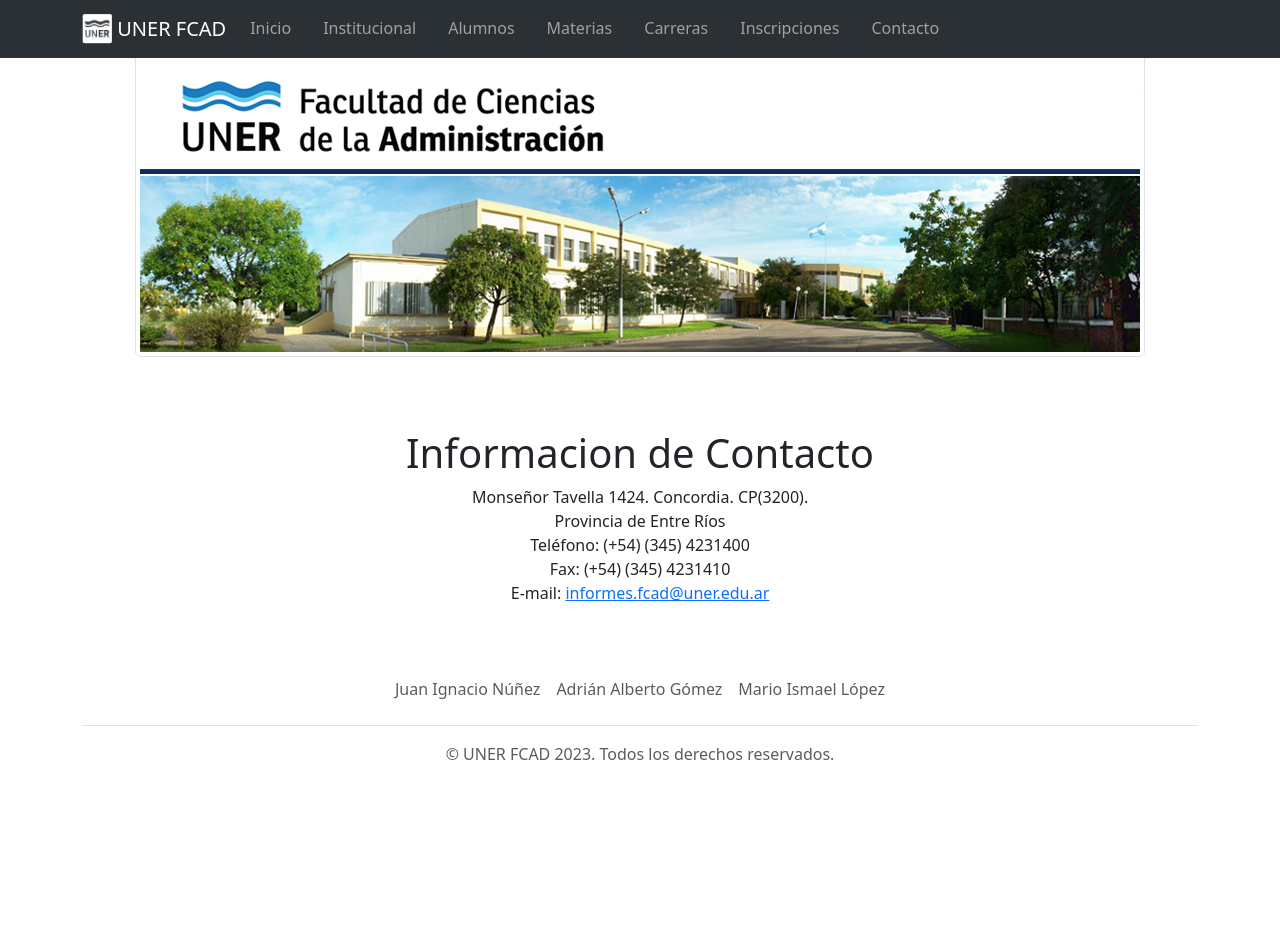
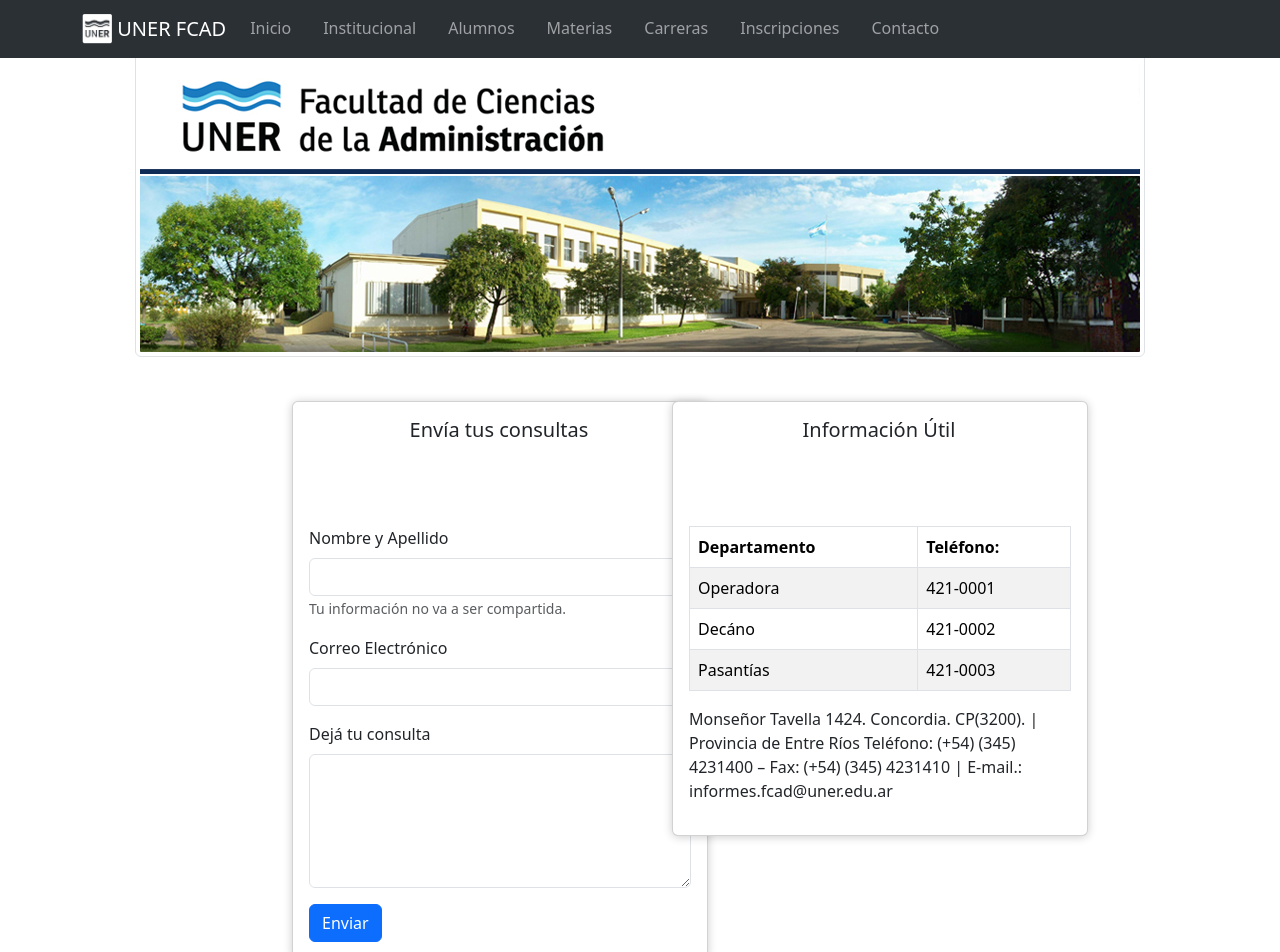
Before and after one commit to adriangz10/app, a React (Create React App) app: page /contacto in a window 1280 px wide. Shown: the top 952 px of the page. Before the commit the page ends 822 px from the top, so only its background shows below. Built offline with nearby package versions, Linux system fonts and the light colour scheme.

Commit message:
Seccion de contactos

```diff
--- a/src/componentes/Contacto/Contacto.jsx
+++ b/src/componentes/Contacto/Contacto.jsx
@@ -1,28 +1,109 @@
+import { useState } from "react";
+
+import { Form, Button, Card, Table } from "react-bootstrap";
+
 export function Contacto() {
+  const [formulario, setFormulario] = useState({
+    nombre: "",
+    correo: "",
+    mensaje: "",
+  });
+
+  function enviarInformacion() {
+    alert(JSON.stringify(formulario));
+  }
   return (
-    <div className="container mt-5">
-      <div className="textBody">
-        <h1 className="text-center">Informacion de Contacto</h1>
-        <div style={{ marginLeft: "1%" }}>
-          <div style={{ marginRight: "1%" }}>
-            <p align="center">
-              Monseñor Tavella 1424. Concordia. CP(3200).
-              <br />
-              Provincia de Entre Ríos
-              <br />
-              Teléfono: (+54) (345) 4231400
-              <br />
-              Fax: (+54) (345) 4231410
-              <br />
-              E-mail:{" "}
-              <a className="linkText" href="mailto:informes.fcad@uner.edu.ar">
-                informes.fcad@uner.edu.ar
-              </a>
-              <br />
-            </p>
+    <>
+      <div className="container mt-6">
+        <div className="row">
+          <div className="col-md-2"></div>
+          <div className="col-md-4">
+            <Card style={{ width: "26rem" }}>
+              <Card.Body>
+                <Card.Title>Envía tus consultas</Card.Title>
+
+                <Form onSubmit={enviarInformacion}>
+                  <Form.Group className="mb-3" controlId="formBasicNombre">
+                    <Form.Label>Nombre y Apellido</Form.Label>
+                    <Form.Control
+                      type="text"
+                      onChange={(e) =>
+                        setFormulario({ ...formulario, nombre: e.target.value })
+                      }
+                    />
+                    <Form.Text className="text-muted">
+                      Tu información no va a ser compartida.
+                    </Form.Text>
+                  </Form.Group>
+
+                  <Form.Group className="mb-3" controlId="formBasicCorreo">
+                    <Form.Label>Correo Electrónico</Form.Label>
+                    <Form.Control
+                      type="email"
+                      onChange={(e) =>
+                        setFormulario({ ...formulario, correo: e.target.value })
+                      }
+                    />
+                  </Form.Group>
+
+                  <Form.Group className="mb-3" controlId="formBasicMensaje">
+                    <Form.Label>Dejá tu consulta</Form.Label>
+                    <Form.Control
+                      as="textarea"
+                      rows={5}
+                      onChange={(e) =>
+                        setFormulario({
+                          ...formulario,
+                          mensaje: e.target.value,
+                        })
+                      }
+                    />
+                  </Form.Group>
+
+                  <Button variant="primary" type="submit">
+                    Enviar
+                  </Button>
+                </Form>
+              </Card.Body>
+            </Card>
+          </div>
+
+          <div className="col-md-4">
+            <Card style={{ width: "26rem" }}>
+              <Card.Body>
+                <Card.Title>Información Útil</Card.Title>
+                <Table striped bordered hover>
+                  <thead>
+                    <tr>
+                      <th>Departamento</th>
+                      <th>Teléfono:</th>
+                    </tr>
+                  </thead>
+                  <tbody>
+                    <tr>
+                      <td>Operadora</td>
+                      <td>421-0001</td>
+                    </tr>
+                    <tr>
+                      <td>Decáno</td>
+                      <td>421-0002</td>
+                    </tr>
+                    <tr>
+                      <td>Pasantías</td>
+                      <td>421-0003</td>
+                    </tr>
+                  </tbody>
+                </Table>
+                <p>
+                  Monseñor Tavella 1424. Concordia. CP(3200). | Provincia de
+                  Entre Ríos Teléfono: (+54) (345) 4231400 – Fax: (+54) (345)
+                  4231410 | E-mail.: informes.fcad@uner.edu.ar
+                </p>
+              </Card.Body>
+            </Card>
           </div>
         </div>
       </div>
-    </div>
+    </>
   );
 }
--- a/src/componentes/Inicio/Inicio.css
+++ b/src/componentes/Inicio/Inicio.css
@@ -34,3 +34,7 @@
     overflow: hidden;
     text-overflow: ellipsis;
 }
+
+#titulo-card {
+    text-align: center;
+}
--- a/src/componentes/Inicio/Inicio.jsx
+++ b/src/componentes/Inicio/Inicio.jsx
@@ -23,7 +23,7 @@
       <div className="row">
         {news.map((article) => (
           <div key={article.url} className="col-4 mb-4">
-            <div className="card text-center" style={{ minWidth: "200px" }}>
+            <div className="card text-center" id="card-inicio" style={{ minWidth: "200px" }}>
               <div className="card-body">
                 <h3 className="card-title">{article.title}</h3>
                 <a href={article.url} class="card-link">
```
